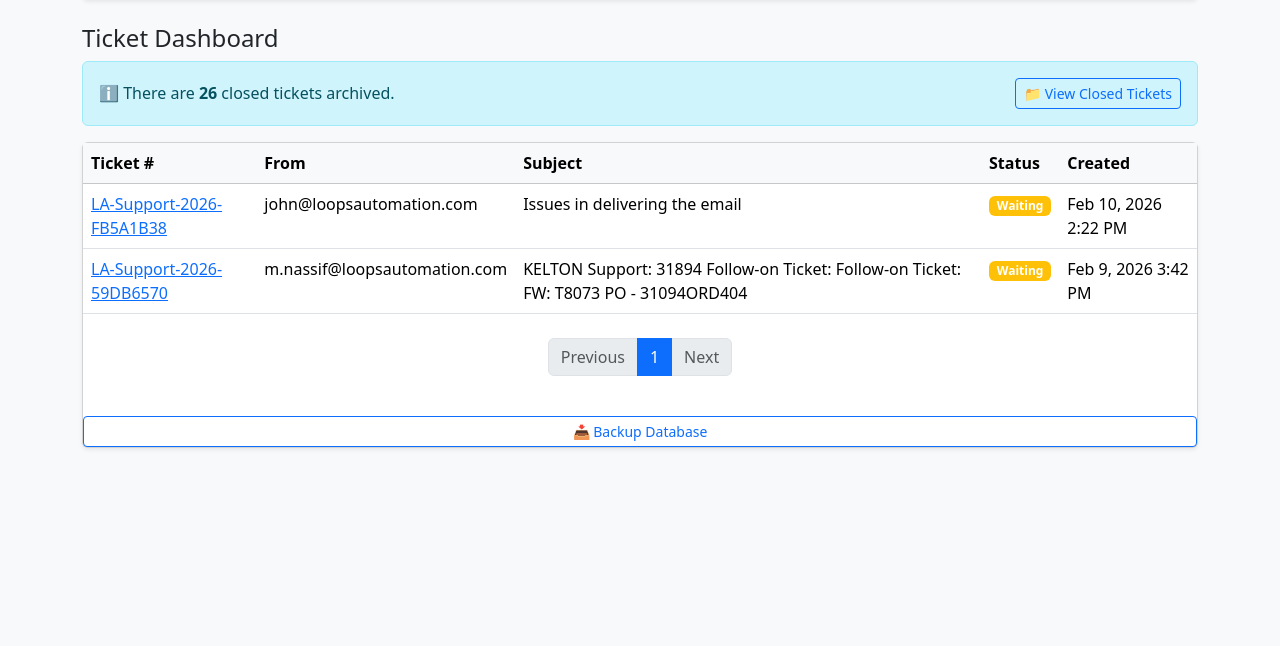
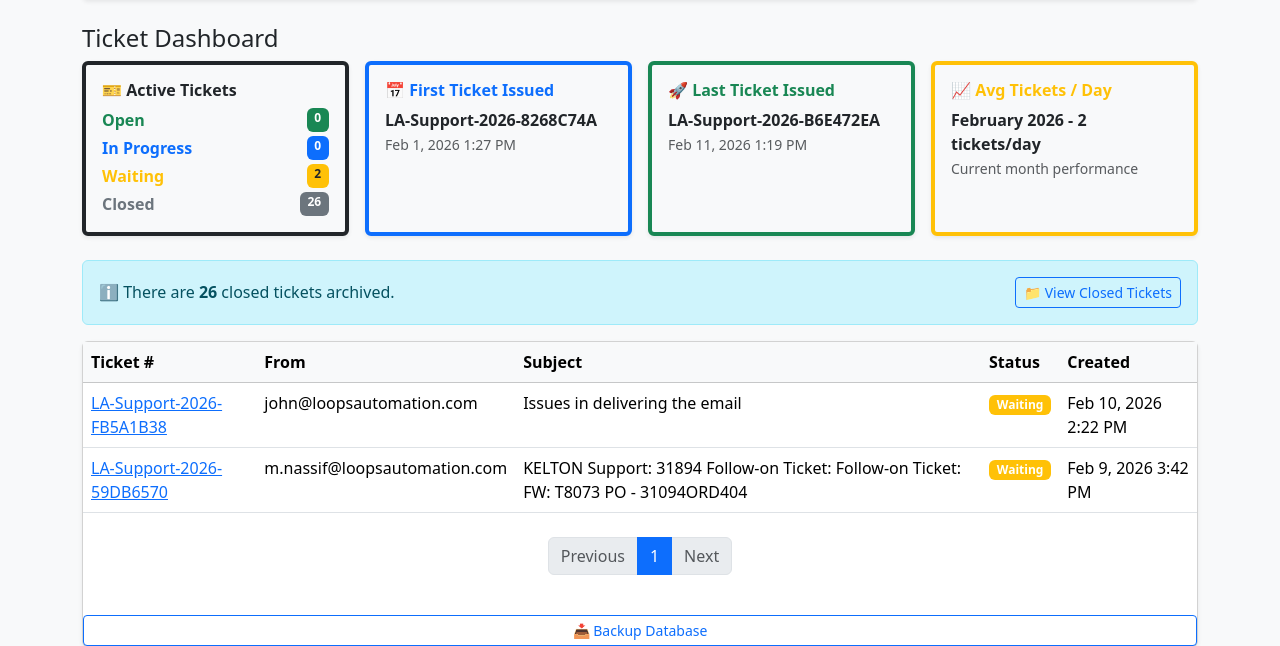
Before and after one commit to tlsseptember2025-cloud/simple-it-ticket-system, a PHP site: page /simple-it-ticket-system/dashboard.php in a window 1280 px wide. Shown: the part 82-728 px from the top of the page. Run offline with PHP 8.4, Linux system fonts and the light colour scheme; a user stored in the database is signed in; data comes from the database, SQL or seed files in the repository.

Commit message:
what you changed

```diff
--- a/public/dashboard.php
+++ b/public/dashboard.php
@@ -8,7 +8,7 @@ if (isset($_GET['fetched']) && empty($_SESSION['fetch_success'])) {
     $_SESSION['fetch_success'] = 'Emails fetched successfully';
 }
 
-$limit = 10;
+$limit = 5;
 
 /* ===== CURRENT PAGE ===== */
 $page = isset($_GET['page']) && is_numeric($_GET['page'])
@@ -64,6 +64,69 @@ $stmt->bindValue(':offset', $offset, PDO::PARAM_INT);
 $stmt->execute();
 
 $tickets = $stmt->fetchAll();
+
+/* ================= CATEGORY COUNTS ================= */
+
+$categoryStmt = $pdo->query("
+    SELECT
+        SUM(status = 'Open') AS open_count,
+        SUM(status = 'In Progress') AS in_progress_count,
+        SUM(status = 'Waiting') AS waiting_count,
+        SUM(status = 'Closed') AS closed_count
+    FROM tickets
+");
+
+$categoryCounts = $categoryStmt->fetch(PDO::FETCH_ASSOC);
+
+$openCount        = (int) ($categoryCounts['open_count'] ?? 0);
+$inProgressCount  = (int) ($categoryCounts['in_progress_count'] ?? 0);
+$waitingCount     = (int) ($categoryCounts['waiting_count'] ?? 0);
+$closedCount      = (int) ($categoryCounts['closed_count'] ?? 0);
+
+/* ================= DASHBOARD STATS ================= */
+
+/* ----- First Ticket Issued ----- */
+$firstStmt = $pdo->query("
+    SELECT ticket_number, created_at
+    FROM tickets
+    ORDER BY created_at ASC
+    LIMIT 1
+");
+$firstTicket = $firstStmt->fetch();
+
+/* ----- Last Ticket Issued ----- */
+$lastStmt = $pdo->query("
+    SELECT ticket_number, created_at
+    FROM tickets
+    ORDER BY created_at DESC
+    LIMIT 1
+");
+$lastTicket = $lastStmt->fetch();
+
+/* ----- Monthly Average Tickets ----- */
+$currentMonth = date('m');
+$currentYear  = date('Y');
+
+$monthStart = date('Y-m-01');
+$monthEnd   = date('Y-m-t');
+
+/* Total tickets this month */
+$monthStmt = $pdo->prepare("
+    SELECT COUNT(*)
+    FROM tickets
+    WHERE DATE(created_at) BETWEEN ? AND ?
+");
+$monthStmt->execute([$monthStart, $monthEnd]);
+$monthTotal = (int)$monthStmt->fetchColumn();
+
+/* Days passed in current month */
+$daysPassed = (int)date('j'); // today number in month
+
+$avgPerDay = $daysPassed > 0
+    ? (int) ceil($monthTotal / $daysPassed)
+    : 0;
+
+$monthLabel = date('F Y');
 
 /* ================= CLOSED TICKETS (MODAL) ================= */
 
@@ -127,6 +190,111 @@ $closedTickets = $closedStmt->fetchAll();
 
 
 <h4>Ticket Dashboard</h4>
+
+<div class="row mb-4 g-3">
+
+    <!-- TOTAL TICKETS -->
+   <!-- TOTAL BY CATEGORY -->
+<div class="col-md-3">
+    <div class="card shadow-sm h-100 border-start border-4 border-dark bg-light">
+        <div class="card-body">
+            <h6 class="fw-bold text-dark">
+                🎫 Active Tickets
+            </h6>
+
+            <div class="mt-2">
+
+                <div class="d-flex justify-content-between mb-1">
+                    <span class="text-success fw-semibold">Open</span>
+                    <span class="badge bg-success"><?php echo $openCount; ?></span>
+                </div>
+
+                <div class="d-flex justify-content-between mb-1">
+                    <span class="text-primary fw-semibold">In Progress</span>
+                    <span class="badge bg-primary"><?php echo $inProgressCount; ?></span>
+                </div>
+
+                <div class="d-flex justify-content-between mb-1">
+                    <span class="text-warning fw-semibold">Waiting</span>
+                    <span class="badge bg-warning text-dark"><?php echo $waitingCount; ?></span>
+                </div>
+
+                <div class="d-flex justify-content-between">
+                    <span class="text-secondary fw-semibold">Closed</span>
+                    <span class="badge bg-secondary"><?php echo $closedCount; ?></span>
+                </div>
+
+            </div>
+
+        </div>
+    </div>
+</div>
+
+    <!-- FIRST TICKET -->
+    <div class="col-md-3">
+        <div class="card shadow-sm h-100 border-start border-4 border-primary bg-light">
+            <div class="card-body">
+                <h6 class="fw-bold text-primary">
+                    📅 First Ticket Issued
+                </h6>
+
+                <?php if ($firstTicket): ?>
+                    <div class="fw-semibold">
+                        <?php echo htmlspecialchars($firstTicket['ticket_number']); ?>
+                    </div>
+                    <small class="text-muted">
+                        <?php echo date('M j, Y g:i A', strtotime($firstTicket['created_at'])); ?>
+                    </small>
+                <?php else: ?>
+                    <span class="text-muted">No tickets yet</span>
+                <?php endif; ?>
+            </div>
+        </div>
+    </div>
+
+    <!-- LAST TICKET -->
+    <div class="col-md-3">
+        <div class="card shadow-sm h-100 border-start border-4 border-success bg-light">
+            <div class="card-body">
+                <h6 class="fw-bold text-success">
+                    🚀 Last Ticket Issued
+                </h6>
+
+                <?php if ($lastTicket): ?>
+                    <div class="fw-semibold">
+                        <?php echo htmlspecialchars($lastTicket['ticket_number']); ?>
+                    </div>
+                    <small class="text-muted">
+                        <?php echo date('M j, Y g:i A', strtotime($lastTicket['created_at'])); ?>
+                    </small>
+                <?php else: ?>
+                    <span class="text-muted">No tickets yet</span>
+                <?php endif; ?>
+            </div>
+        </div>
+    </div>
+
+    <!-- AVERAGE -->
+    <div class="col-md-3">
+        <div class="card shadow-sm h-100 border-start border-4 border-warning bg-light">
+            <div class="card-body">
+                <h6 class="fw-bold text-warning">
+                    📈 Avg Tickets / Day
+                </h6>
+
+                <div class="fw-semibold">
+                    <?php echo "$monthLabel - $avgPerDay tickets/day"; ?>
+                </div>
+
+                <small class="text-muted">
+                    Current month performance
+                </small>
+            </div>
+        </div>
+    </div>
+
+</div>
+
 
 <?php if ($totalClosed > 0): ?>
 <div class="alert alert-info d-flex justify-content-between align-items-center">
```
